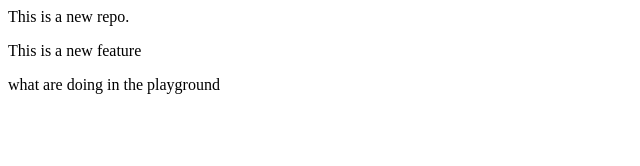
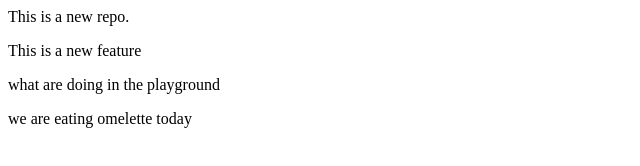
Before and after one commit to asifalizakir/LocalRep, a plain HTML site: page index.html in a window 1280 px wide. Shown: the whole page, without its empty margins (0-640 px from the left). Drawn offline with Linux system fonts and the light colour scheme.

Commit message:
add something

```diff
--- a/index.html
+++ b/index.html
@@ -1,3 +1,4 @@
 <p>This is a new repo.</p>
 <p>This is a new feature</p>
 <p>what are doing in the playground</p>
+<p>we are eating omelette today</p>
```
